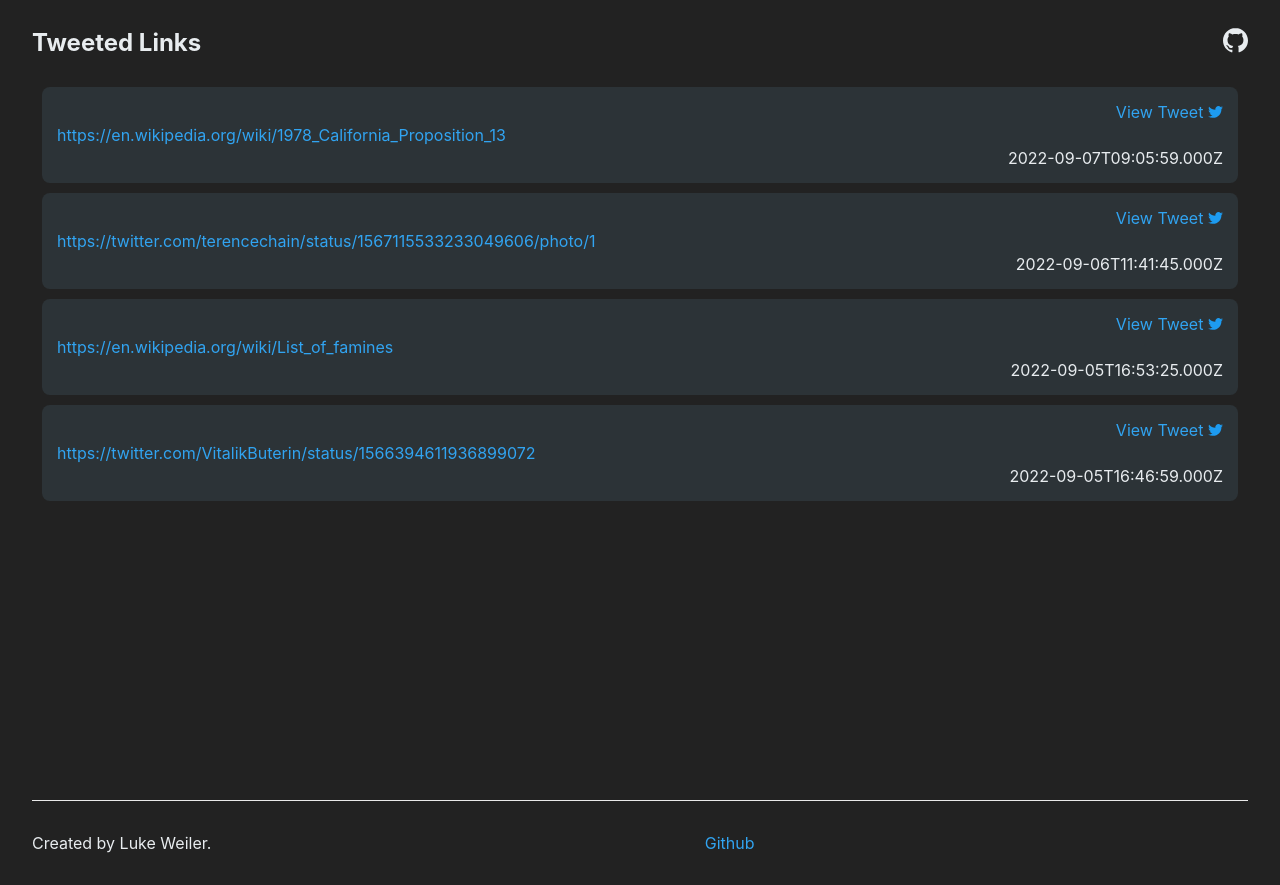
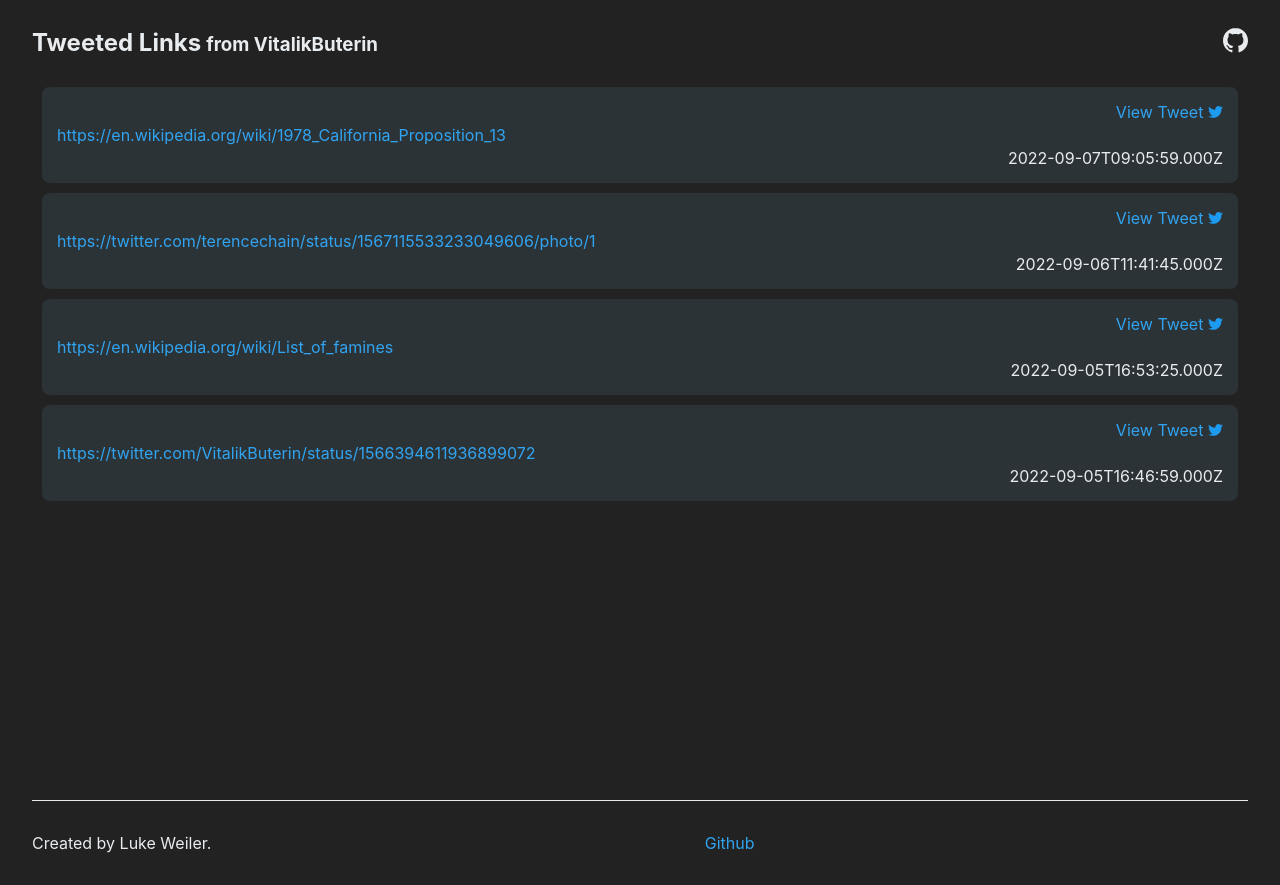
Before and after one commit to lukew3/tweetedlinks, a Next.js app: page / in a window 1280 px wide. Built offline with nearby package versions, Linux system fonts and the light colour scheme.

Commit message:
made data.json consistent, and reference to source

```diff
--- a/pages/index.tsx
+++ b/pages/index.tsx
@@ -16,9 +16,12 @@
 
       <main className={styles.main}>
       	<nav className={styles.nav}>
-		<h1 className={styles.title}>
-		  Tweeted Links
-		</h1>
+		<div className={styles.navLeft}>
+			<h1 className={styles.title}>
+			  Tweeted Links
+			</h1>
+			<h3>from VitalikButerin</h3>
+		</div>
 		<a href="https://github.com/lukew3/tweetedlinks">
 			<img src='/img/github.svg' className={styles.ghLogo}/>
 		</a>
--- a/public/data.json
+++ b/public/data.json
@@ -1,21 +1,21 @@
 [
   {
-    "tweetLink": "https://twitter.com/VitalikButerin/status/1567439025614495744",
+    "tweet_link": "https://twitter.com/VitalikButerin/status/1567439025614495744",
     "link": "https://en.wikipedia.org/wiki/1978_California_Proposition_13",
     "created_at": "2022-09-07T09:05:59.000Z"
   },
   {
-    "tweetLink": "https://twitter.com/VitalikButerin/status/1567115833876283394",
+    "tweet_link": "https://twitter.com/VitalikButerin/status/1567115833876283394",
     "link": "https://twitter.com/terencechain/status/1567115533233049606/photo/1",
     "created_at": "2022-09-06T11:41:45.000Z"
   },
   {
-    "tweetLink": "https://twitter.com/VitalikButerin/status/1566831883383701506",
+    "tweet_link": "https://twitter.com/VitalikButerin/status/1566831883383701506",
     "link": "https://en.wikipedia.org/wiki/List_of_famines",
     "created_at": "2022-09-05T16:53:25.000Z"
   },
   {
-    "tweetLink": "https://twitter.com/VitalikButerin/status/1566830260947124226",
+    "tweet_link": "https://twitter.com/VitalikButerin/status/1566830260947124226",
     "link": "https://twitter.com/VitalikButerin/status/1566394611936899072",
     "created_at": "2022-09-05T16:46:59.000Z"
   }
--- a/styles/Home.module.css
+++ b/styles/Home.module.css
@@ -12,6 +12,14 @@
 	justify-content: space-between;
 	display: flex;
 	align-items: center;
+}
+.navLeft {
+	display: flex;
+	align-items: end;
+}
+.navLeft h3 {
+	padding-left: 5px;
+	padding-bottom: 2px;
 }
 
 .ghLogo {
```
